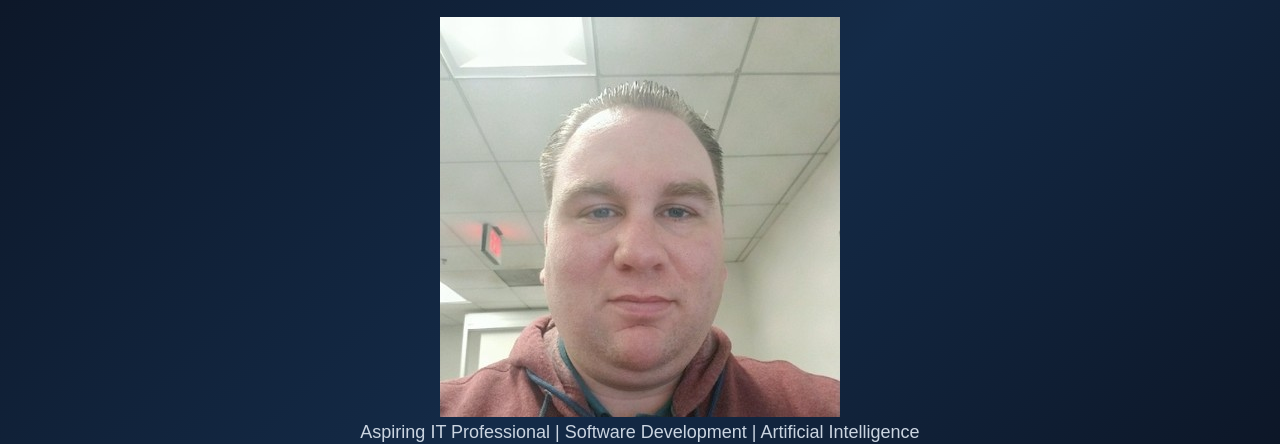
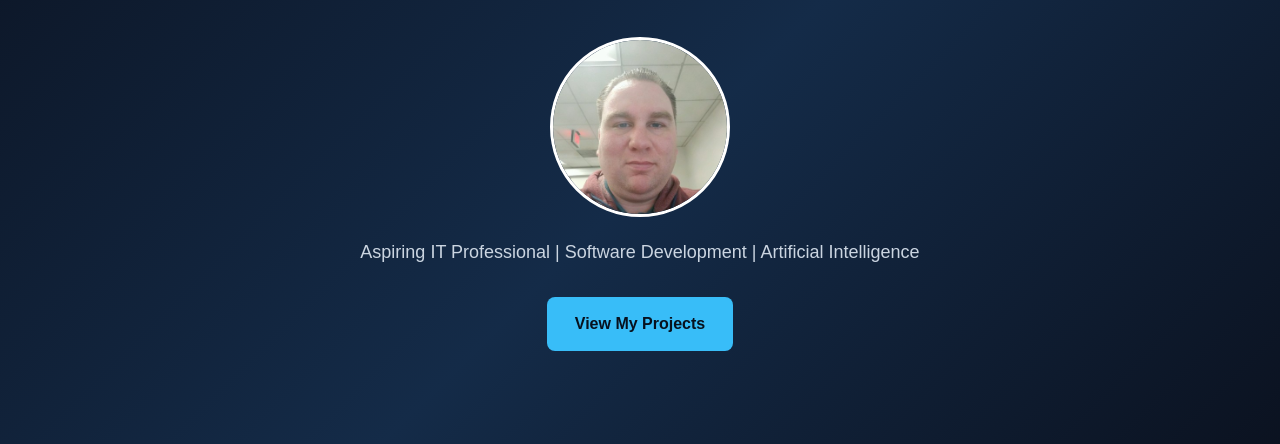
Before and after one commit to iamartin-tech/github-portfolio, a plain HTML site: page index.html in a window 1280 px wide. Shown: the part 365-809 px from the top of the page. Drawn offline with Linux system fonts and the light colour scheme.

Commit message:
Add profile photo styling to style.css

```diff
--- a/style.css
+++ b/style.css
@@ -359,3 +359,14 @@ footer {
 .project-screenshot:hover {
     opacity: 0.95;
 }
+
+
+.profile-photo {
+    width: 180px;
+    height: 180px;
+    object-fit: cover;
+    border-radius: 50%;
+    border: 3px solid #ffffff;
+    display: block;
+    margin: 20px auto;
+}
```
